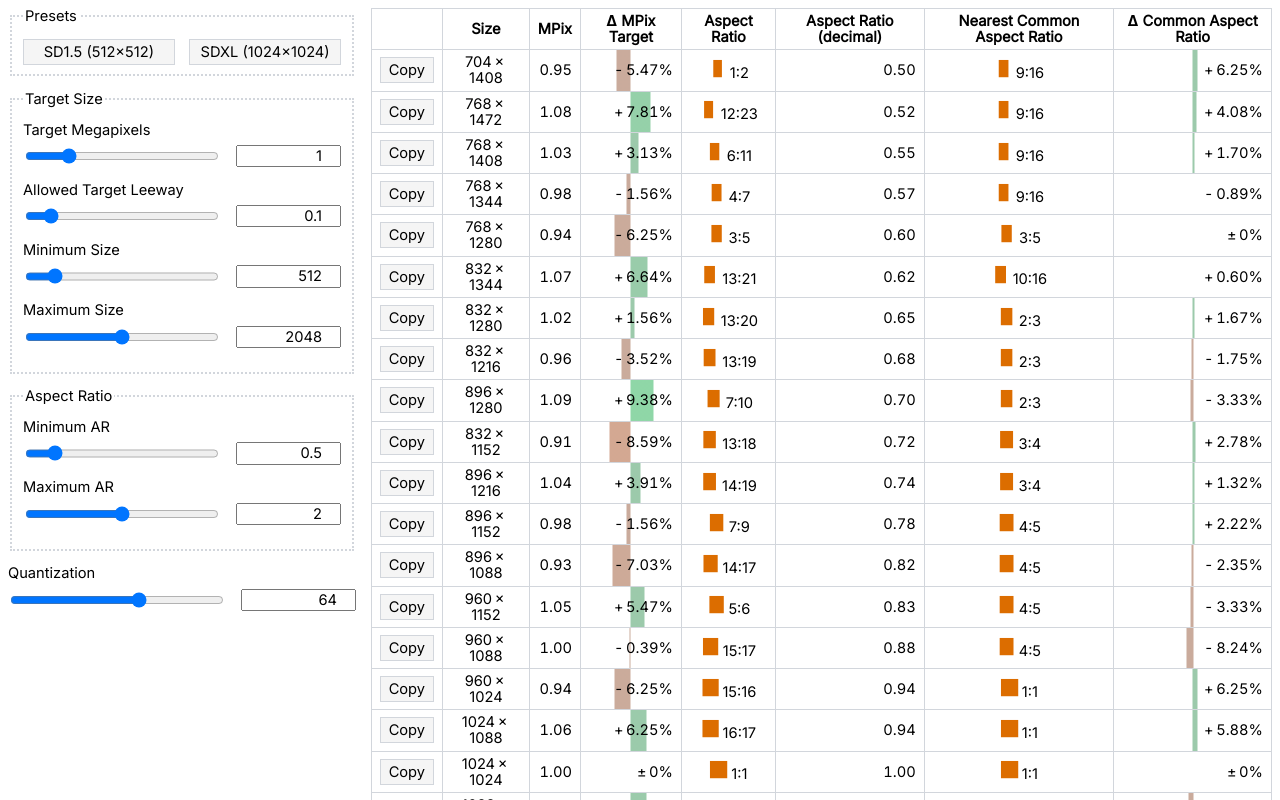
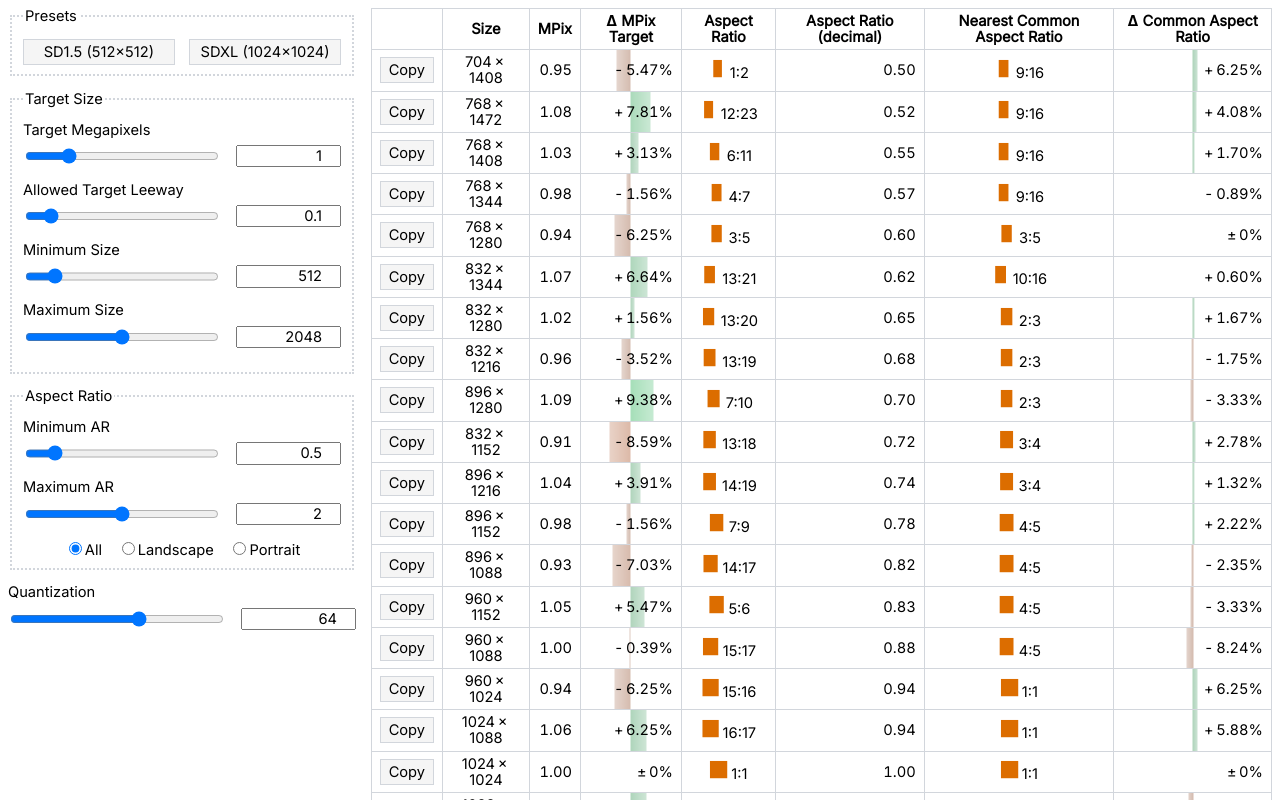
Before and after one commit to akx/res-helper, a React (Vite) app: page / in a window 1280 px wide. Shown: the top 800 px of the page. Built offline with nearby package versions, Linux system fonts and the light colour scheme.

Commit message:
Misc. improvements

```diff
--- a/src/App.tsx
+++ b/src/App.tsx
@@ -5,6 +5,12 @@ import { NumberControl } from "./components/NumberControl.tsx";
 import { ResolutionsTable } from "./components/ResolutionsTable.tsx";
 
 const ResolutionsTableMemo = React.memo(ResolutionsTable);
+
+const arFilters = {
+  all: () => true,
+  landscape: (ar: number) => ar > 1,
+  portrait: (ar: number) => ar < 1,
+} as const;
 
 export default function App() {
   const [targetMpix, setTargetMpix] = useState<number>(1);
@@ -14,6 +20,9 @@ export default function App() {
   const [minSize, setMinSize] = useState<number>(512);
   const [maxSize, setMaxSize] = useState<number>(2048);
   const [quantization, setQuantization] = useState<number>(64);
+  const [arFilter, setARFilter] = useState<"all" | "landscape" | "portrait">(
+    "all",
+  );
 
   const setMidSize = (size: number) => {
     setTargetMpix((size * size) / 1024 / 1024);
@@ -39,8 +48,18 @@ export default function App() {
         minSize,
         maxSize,
         quantization,
+        arFilter: arFilters[arFilter],
       }),
-    [targetMpix, pixLeeway, minAR, maxAR, minSize, maxSize, quantization],
+    [
+      targetMpix,
+      pixLeeway,
+      minAR,
+      maxAR,
+      minSize,
+      maxSize,
+      quantization,
+      arFilter,
+    ],
     200,
   );
   return (
@@ -106,6 +125,32 @@ export default function App() {
             value={maxAR}
             onChange={setMaxAR}
           />
+          <div className="radio-group">
+            <label>
+              <input
+                type="radio"
+                checked={arFilter === "all"}
+                onChange={() => setARFilter("all")}
+              />
+              All
+            </label>
+            <label>
+              <input
+                type="radio"
+                checked={arFilter === "landscape"}
+                onChange={() => setARFilter("landscape")}
+              />
+              Landscape
+            </label>
+            <label>
+              <input
+                type="radio"
+                checked={arFilter === "portrait"}
+                onChange={() => setARFilter("portrait")}
+              />
+              Portrait
+            </label>
+          </div>
         </fieldset>
         <NumberControl
           label="Quantization"
--- a/src/components/ResolutionsTable.tsx
+++ b/src/components/ResolutionsTable.tsx
@@ -24,12 +24,13 @@ function computeDeltaBarBackground(difference: number, maximum: number) {
   const saturation = Math.max(30, absDeltaDiff * 100);
   const lightness = 70;
   const stopPos = 50 + absDeltaDiff * 50;
-  const color = `hsl(${hue}, ${saturation}%, ${lightness}%)`;
+  const color = `hsla(${hue}, ${saturation}%, ${lightness}%, 50%)`;
+  const innerColor = `hsla(${hue}, ${saturation}%, ${lightness}%, 80%)`;
   const gradientDirection = difference > 0 ? "to right" : "to left";
   const gradient =
     `linear-gradient(${gradientDirection}, ` +
     "transparent 0%, transparent 50%, " +
-    `${color} 50%, ${color} ${stopPos}%, ` +
+    `${innerColor} 50%, ${color} ${stopPos}%, ` +
     `transparent ${stopPos}%, transparent 100%` +
     ")";
   return { background: gradient };
--- a/src/helpers/resolutions.ts
+++ b/src/helpers/resolutions.ts
@@ -12,6 +12,7 @@ interface ResolutionCalculationOptions {
   quantization: number;
   minSize: number;
   maxSize: number;
+  arFilter: (ar: number) => boolean;
 }
 
 export interface Resolution {
@@ -30,6 +31,7 @@ export function calculateResolutions({
   minSize,
   maxSize,
   quantization,
+  arFilter,
 }: ResolutionCalculationOptions): Resolution[] {
   const targetPix = targetMpix * 1024 * 1024;
   const pixLeewayMultiplier = 1 + pixLeeway;
@@ -54,6 +56,8 @@ export function calculateResolutions({
       const pix = width * height;
       const ar = width / height;
 
+      if (!arFilter(ar)) continue;
+
       if (minPix <= pix && pix <= maxPix && minAR <= ar && ar <= maxAR) {
         const resolutionKey = `${width}-${height}`;
         if (seenResolutions.has(resolutionKey)) {
--- a/src/index.css
+++ b/src/index.css
@@ -89,3 +89,13 @@ fieldset {
 .button-group > button {
     flex: 1;
 }
+
+table tr:hover {
+    background: whitesmoke;
+}
+
+.radio-group {
+    display: flex;
+    gap: 1em;
+    justify-content: center;
+}
```
